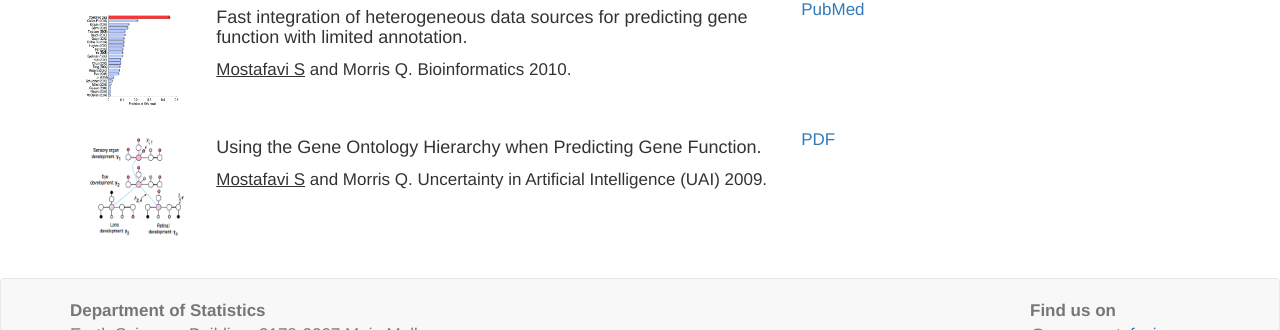
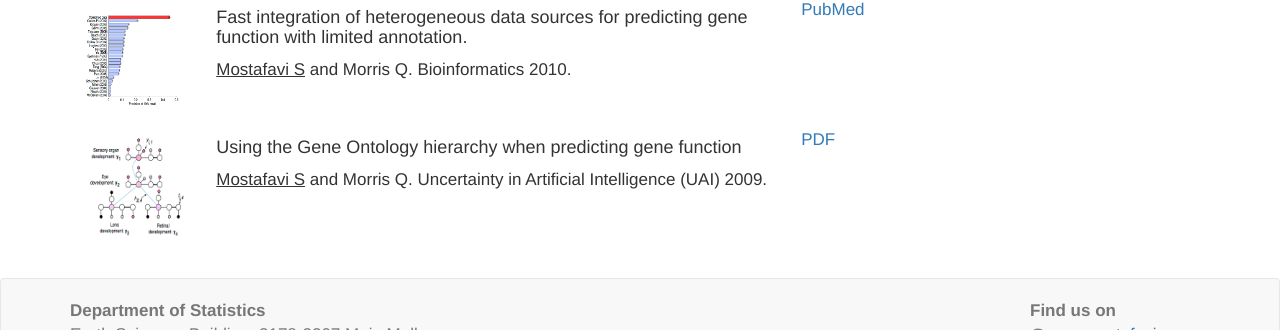
Before and after one commit to saramostafavi/saramostafavi.github.io, a Jekyll site: the page built from publications.html, in a window 1280 px wide. Shown: the part 1392-1722 px from the top of the page. Built offline with Jekyll 4.4.1, drawn with Linux system fonts in a browser that asks for light colours; nearby versions of some CDN libraries; a style sheet for code colours, icons or effects is not loaded.

```diff
--- a/_data/publications.yml
+++ b/_data/publications.yml
@@ -90,7 +90,7 @@
     url: http://www.ncbi.nlm.nih.gov/pubmed/20507895
 
 - title: >
-    Using the Gene Ontology Hierarchy when Predicting Gene Function.
+    Using the Gene Ontology hierarchy when predicting gene function
   author: >
     <u>Mostafavi S</u> and Morris Q. Uncertainty in Artificial Intelligence (UAI) 2009.
   image: ../images/hierarchy_uai.png
```
